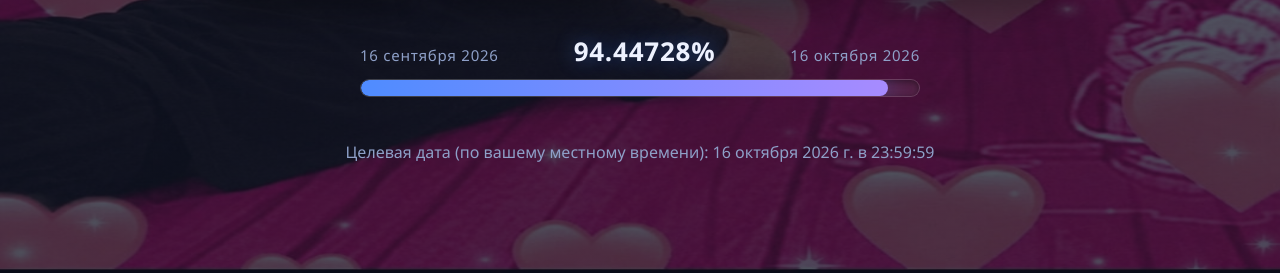
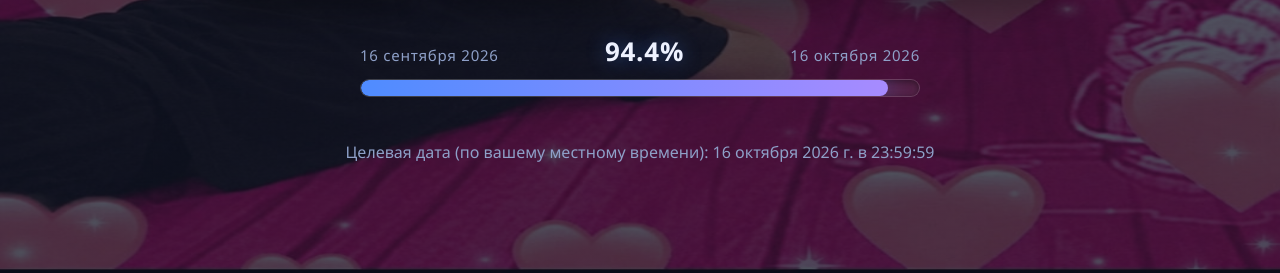
Before and after one commit to egor4kill/countdown-oct16, a plain HTML site: page index.html in a window 1280 px wide. Shown: the part 527-800 px from the top of the page. Drawn offline with Linux system fonts and the light colour scheme.

Commit message:
Percent back to 1 decimal, keep ms in timer

```diff
--- a/index.html
+++ b/index.html
@@ -257,7 +257,7 @@
         }
 
         var remaining = Math.max(0, Math.min(100, (diff / total) * 100));
-        els.percent.textContent = remaining.toFixed(5) + '%';
+        els.percent.textContent = remaining.toFixed(1) + '%';
         els.fill.style.width = remaining.toFixed(3) + '%';
       }
 
```
